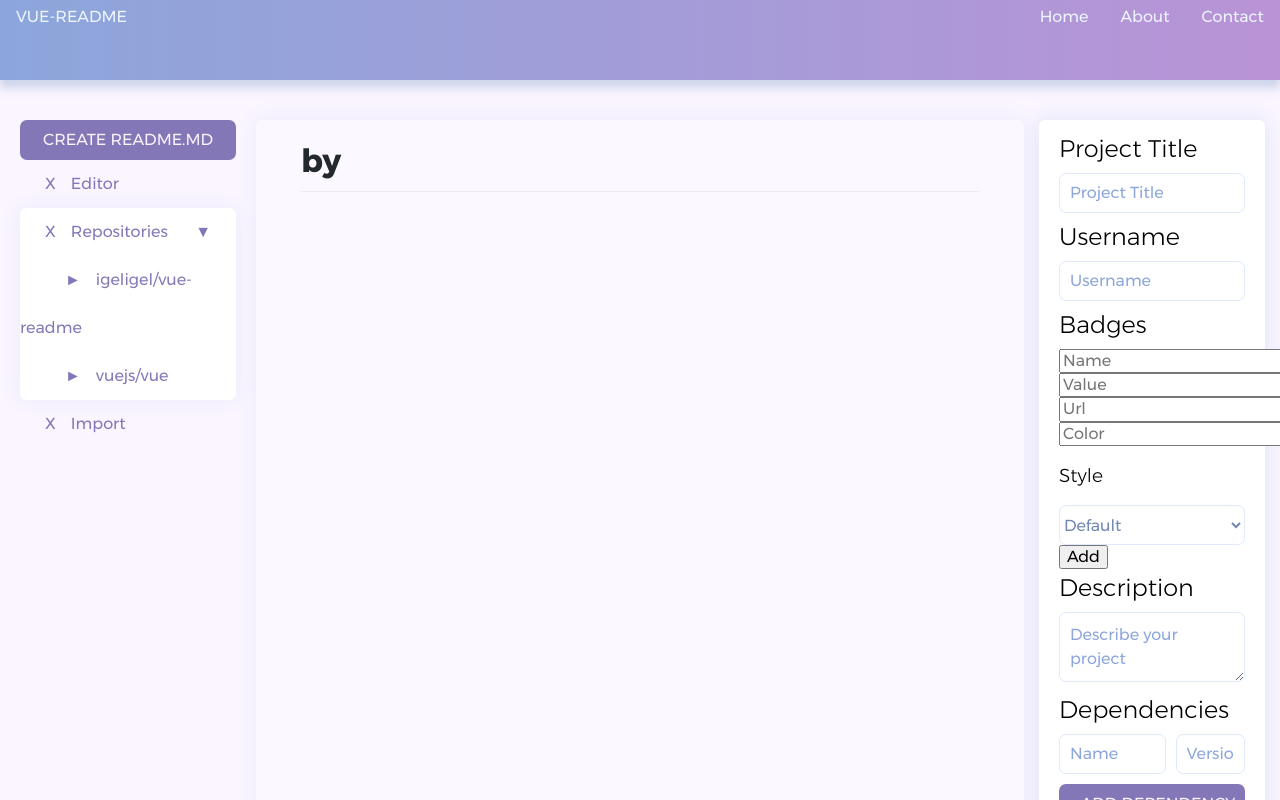
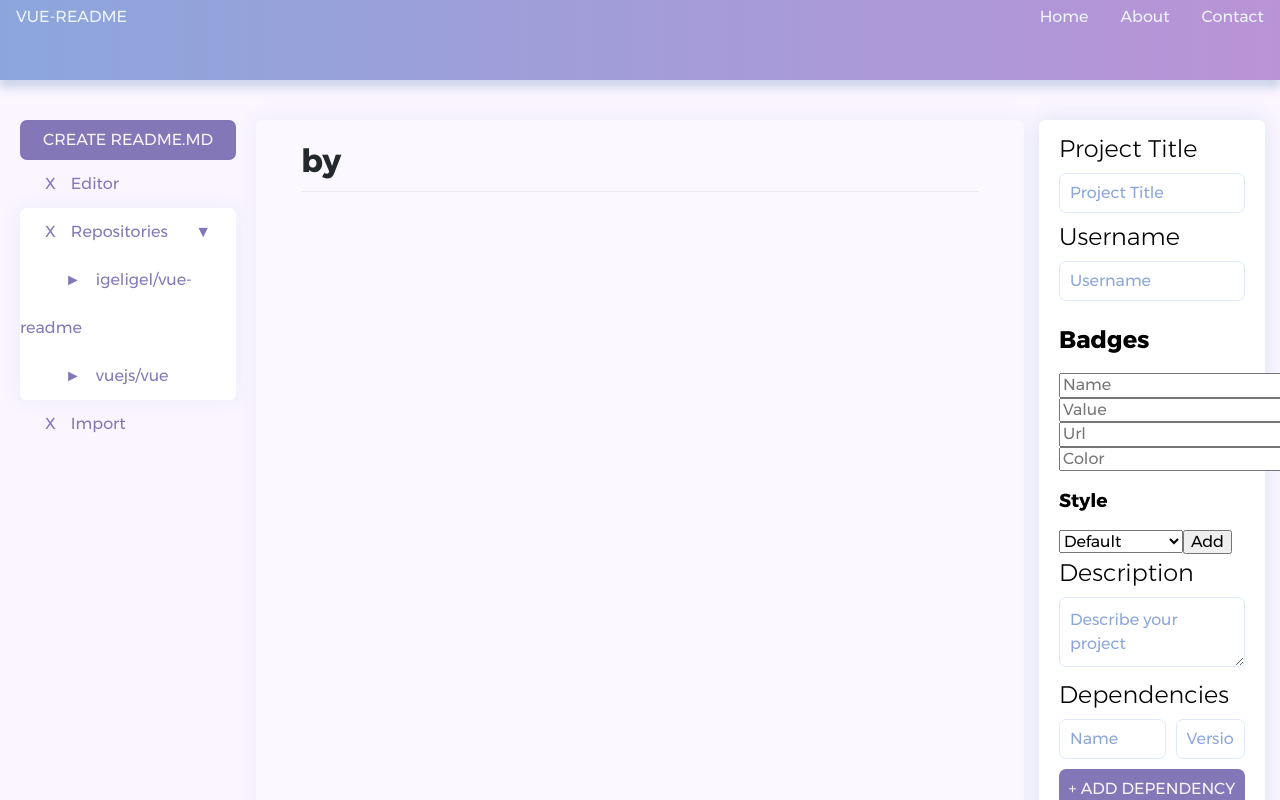
Before and after one commit to igeligel/vue-readme, a Vue app: page /#/ in a window 1280 px wide. Shown: the top 800 px of the page. Built offline with nearby package versions, Linux system fonts and the light colour scheme.

Commit message:
refactor(components)
create component for shields io component

```diff
--- /dev/null
+++ b/src/components/configuratorShield.vue
@@ -0,0 +1,55 @@
+<template>
+  <div>
+    <h2>Badges</h2>
+    <input class="configurator__badge" spellcheck="false" placeholder="Name" v-model="shieldName">
+    <input class="configurator__badge" spellcheck="false" placeholder="Value" v-model="shieldValue">
+    <input class="configurator__badge" spellcheck="false" placeholder="Url" v-model="shieldUrl">
+    <input class="configurator__badge" spellcheck="false" placeholder="Color" v-model="shieldColor">
+    <h3>Style</h3>
+    <select v-model="selectedShield">
+      <option v-for="option in shieldOptions" v-bind:value="option.value">
+        {{ option.text }}
+      </option>
+    </select>
+    <button v-on:click="addShield">Add</button>
+  </div>
+</template>
+
+<style>
+
+
+</style>
+
+<script>
+export default {
+  name: 'configurator-shield',
+  data() {
+    return {
+      shieldName: '',
+      shieldValue: '',
+      shieldUrl: '',
+      shieldColor: '',
+      selectedShield: 0,
+      shieldOptions: [
+        { text: 'Default', value: 0 },
+        { text: 'Plastic', value: 1 },
+        { text: 'Flat', value: 2 },
+        { text: 'Flat-Squared', value: 3 },
+        { text: 'Flat-Squared', value: 4 },
+      ],
+    };
+  },
+  methods: {
+    addShield: function addShield() {
+      const shield = {
+        name: this.shieldName,
+        value: this.shieldValue,
+        url: this.shieldUrl,
+        style: this.selectedShield,
+        color: this.shieldColor,
+      };
+      this.$store.commit('UPDATE_SHIELDS', shield);
+    },
+  },
+};
+</script>
--- a/src/views/home.vue
+++ b/src/views/home.vue
@@ -37,20 +37,8 @@
             :storeProperty="'username'"
             :storeCommitEvent="'UPDATE_USERNAME'">
           </configurator-input>
-          <div>
-            <h2>Badges</h2>
-            <input class="configurator__badge" spellcheck="false" placeholder="Name" v-model="shieldName">
-            <input class="configurator__badge" spellcheck="false" placeholder="Value" v-model="shieldValue">
-            <input class="configurator__badge" spellcheck="false" placeholder="Url" v-model="shieldUrl">
-            <input class="configurator__badge" spellcheck="false" placeholder="Color" v-model="shieldColor">
-            <h3>Style</h3>
-            <select v-model="selectedShield">
-              <option v-for="option in shieldOptions" v-bind:value="option.value">
-                {{ option.text }}
-              </option>
-            </select>
-            <button v-on:click="addShield">Add</button>
-          </div>
+          <configurator-shield>
+          </configurator-shield>
           <configurator-textarea
             :title="'Description'"
             :placeholder="'Describe your project'"
@@ -107,6 +95,7 @@ import ConfiguratorInput from '@/components/configuratorInput';
 import ConfiguratorTextarea from '@/components/configuratorTextarea';
 import ConfiguratorCheckbox from '@/components/configuratorCheckbox';
 import ConfiguratorListAdd from '@/components/configuratorListAdd';
+import ConfiguratorShield from '@/components/configuratorShield';
 import ReadmePreview from '@/components/readmePreview';
 import VueButton from '@/components/vue-r-button';
 
@@ -117,6 +106,7 @@ export default {
     'configurator-textarea': ConfiguratorTextarea,
     'configurator-checkbox': ConfiguratorCheckbox,
     'configurator-list-add': ConfiguratorListAdd,
+    'configurator-shield': ConfiguratorShield,
     'readme-preview': ReadmePreview,
     'vue-r-button': VueButton,
   },
@@ -124,18 +114,6 @@ export default {
     return {
       dependencyName: '',
       dependencyVersion: '',
-      shieldName: '',
-      shieldValue: '',
-      shieldUrl: '',
-      shieldColor: '',
-      selectedShield: 0,
-      shieldOptions: [
-        { text: 'Default', value: 0 },
-        { text: 'Plastic', value: 1 },
-        { text: 'Flat', value: 2 },
-        { text: 'Flat-Squared', value: 3 },
-        { text: 'Flat-Squared', value: 4 },
-      ],
     };
   },
   computed: {
@@ -157,16 +135,6 @@ export default {
       textarea.style.height = '1px';
       const lineHeight = parseInt(window.getComputedStyle(textarea)['line-height'], 10);
       textarea.style.height = `${lineHeight + textarea.scrollHeight}px`;
-    },
-    addShield: function addShield() {
-      const shield = {
-        name: this.shieldName,
-        value: this.shieldValue,
-        url: this.shieldUrl,
-        style: this.selectedShield,
-        color: this.shieldColor,
-      };
-      this.$store.commit('UPDATE_SHIELDS', shield);
     },
   },
 };
```
